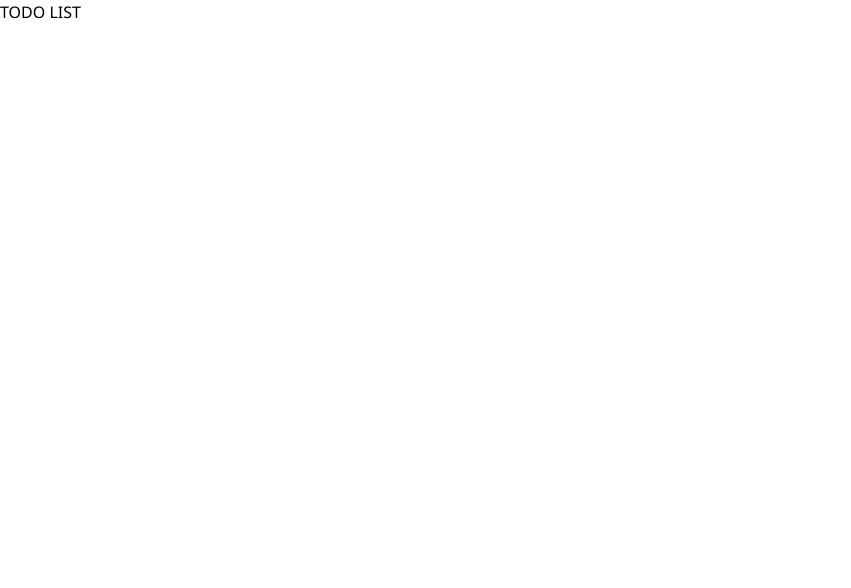
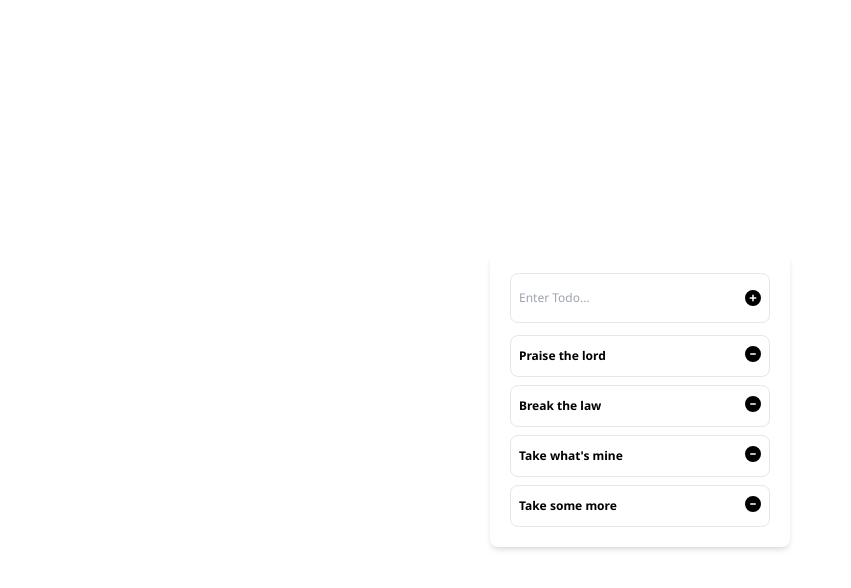
Before and after one commit to HenryAgu/Chucky, a Next.js app: page /todo-list in a window 1280 px wide. Shown: the top 588 px of the page, without its empty margins (0-851 px from the left). Built offline with nearby package versions, Linux system fonts and the light colour scheme.

Commit message:
feat: todo list structure

```diff
--- a/src/app/todo-list/page.tsx
+++ b/src/app/todo-list/page.tsx
@@ -1,9 +1,22 @@
-import React from 'react'
+import Header from "@/components/todo-list/Header";
+import TodoBody from "@/components/todo-list/TodoBody";
+import { Metadata } from "next";
+import React from "react";
 
-const page = () => {
+export const metadata: Metadata = {
+  title: "Todo List | Welcome To Todo List",
+  description: "...",
+};
+
+const TodoList = () => {
   return (
-    <div>TODO LIST</div>
-  )
-}
+    <div className="flex flex-col items-center justify-center w-screen h-screen">
+      <div className="md:max-w-[300px] max-w-full w-[95%] shadow-md rounded-lg p-5">
+        <Header />
+        <TodoBody />
+      </div>
+    </div>
+  );
+};
 
-export default page
+export default TodoList;
--- /dev/null
+++ b/src/components/todo-list/Header.tsx
@@ -0,0 +1,15 @@
+import React from "react";
+import { FaCirclePlus } from "react-icons/fa6";
+
+const Header = () => {
+  return (
+    <div className="flex items-center gap-x-2 border py-4 px-2  rounded-lg">
+      <input type="text" placeholder="Enter Todo..." className="w-full outline-transparent text-xs font-medium" />
+      <button>
+        <FaCirclePlus />
+      </button>
+    </div>
+  );
+};
+
+export default Header;
--- /dev/null
+++ b/src/components/todo-list/TodoBody.tsx
@@ -0,0 +1,41 @@
+import React from "react";
+import { FaCircleMinus } from "react-icons/fa6";
+
+const TodoBody = () => {
+  const todo = [
+    {
+      id: crypto.randomUUID(),
+      title: "Praise the lord",
+    },
+    {
+      id: crypto.randomUUID(),
+      title: "Break the law",
+    },
+    {
+      id: crypto.randomUUID(),
+      title: "Take what's mine",
+    },
+    {
+      id: crypto.randomUUID(),
+      title: "Take some more",
+    },
+  ];
+  return (
+    <div className="mt-3 rounded-lg">
+      <div className="flex flex-col gap-y-2">
+        {todo.map((todo) => (
+          <div className="border p-2 rounded-lg flex items-center justify-between" key={todo.id}>
+            <p className="text-xs font-semibold">{todo.title}</p>
+            <div>
+              <button>
+                <FaCircleMinus />
+              </button>
+            </div>
+          </div>
+        ))}
+      </div>
+    </div>
+  );
+};
+
+export default TodoBody;
```
